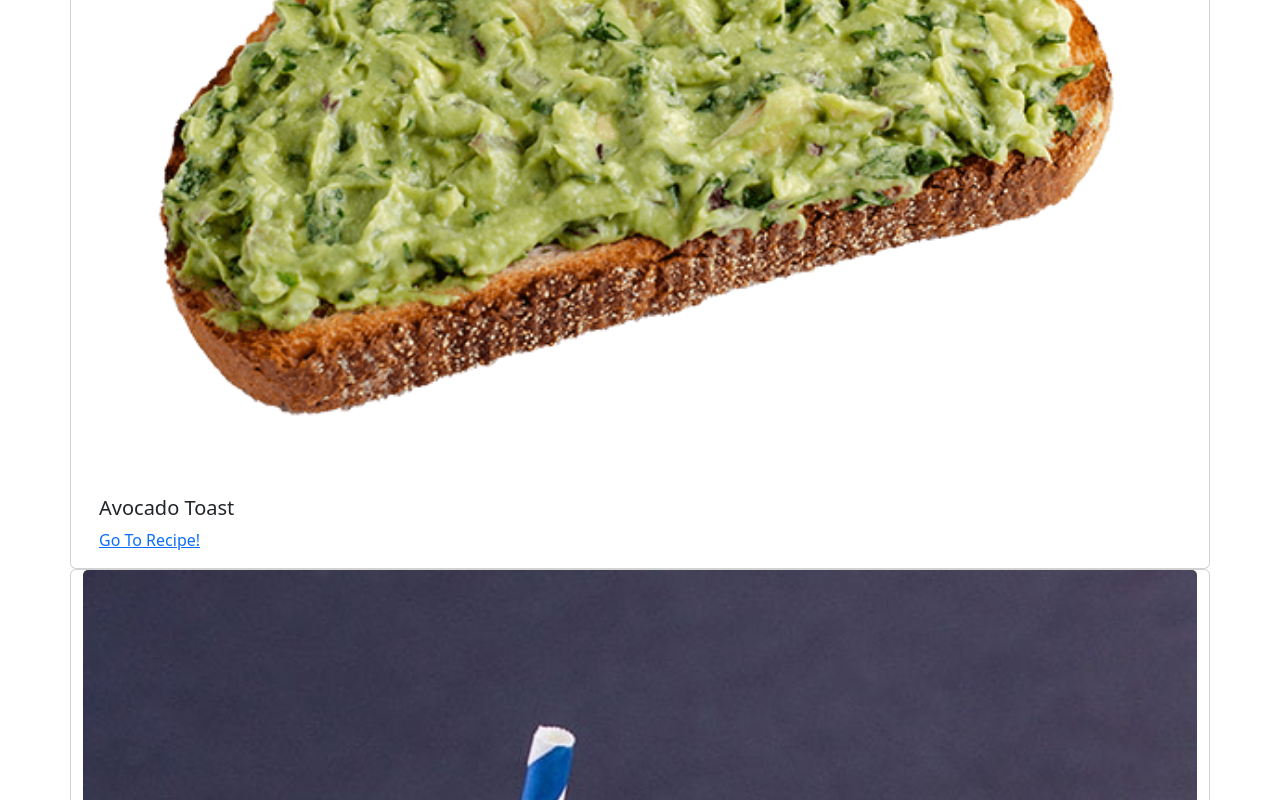
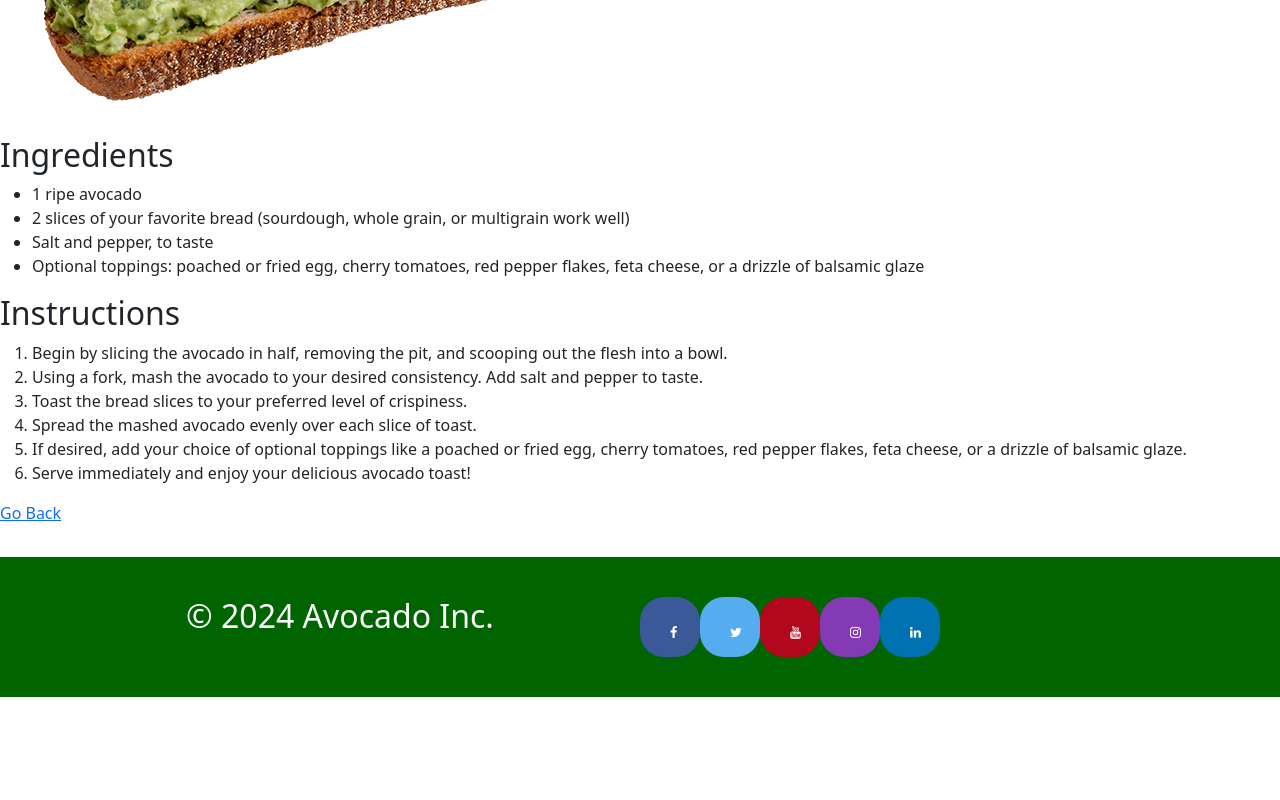
Before and after one commit to notjasonlin/cosi-103a, a React (Create React App) app in the folder avocado/: page /recipe/1 in a window 1280 px wide. Shown: the part 540-1340 px from the top of the page. After the commit the page ends 1237 px from the top, so only its background shows below. Built offline with nearby package versions, Linux system fonts and the light colour scheme.

Commit message:
it works now!

```diff
--- a/avocado/src/App.js
+++ b/avocado/src/App.js
@@ -1,58 +1,44 @@
-import React, { useState } from "react";
+import React from "react";
+import { BrowserRouter as Router, Route, Routes, useParams } from "react-router-dom";
+import "bootstrap/dist/css/bootstrap.min.css";
 import "./App.css";
-import { BrowserRouter as Router, Route, Routes, Link } from "react-router-dom";
-import "bootstrap/dist/css/bootstrap.min.css";
 import RecipeContainer from "./container";
 import RecipeList from "./recipes";
 
+
 function App() {
-	const [showMainContent, setShowMainContent] = useState(true);
   return (
+    <Router>
       <div className="App">
-			<Router>
-				<div>
-					{/* Navigation Links */}
-					<nav>
-						<ul>{/* Add navigation links here if needed */}</ul>
-					</nav>
-					<Routes>
-						<Route path="/selectedRecipe" />
-						<Route path="/recipe/:recipeId" element={<RecipeList />} />{" "}
-						{/* Route for individual recipe pages */}
-					</Routes>
-				</div>
-			</Router>
-			{showMainContent && (
-				<>
         <header className="App-header">
-						<img
-							src="/images/avocado-transparent.png"
-							alt="Logo"
-							className="App-logo"
-						/>
+          <img src="/images/avocado-transparent.png" alt="Logo" className="App-logo" />
           <div className="Header-content">
             <div>Avocado Inc.</div>
             <div className="Subtitle">Delicious Recipes</div>
           </div>
         </header>
 
-					<div className="App-body">
-						<RecipeContainer />
-					</div>
+        <Routes>
+          <Route path="/recipe/:recipeId" element={<RecipeListPage />} />
+          <Route path="/" element={<RecipeContainer />} />
+        </Routes>
 
         <footer className="footer">
           <h2 id="copyright">© 2024 Avocado Inc.</h2>
-						<a href="https://facebook.com" class="fa fa-facebook"></a>
-						<a href="https://twitter.com" class="fa fa-twitter"></a>
-						<a href="https://youtube.com" class="fa fa-youtube"></a>
-						<a href="https://instagram.com" class="fa fa-instagram"></a>
-						<a href="https://linkedin.com" class="fa fa-linkedin"></a>
+          <a href="https://facebook.com" className="fa fa-facebook"></a>
+          <a href="https://twitter.com" className="fa fa-twitter"></a>
+          <a href="https://youtube.com" className="fa fa-youtube"></a>
+          <a href="https://instagram.com" className="fa fa-instagram"></a>
+          <a href="https://linkedin.com" className="fa fa-linkedin"></a>
         </footer>
-				</>
-			)}
-			;
       </div>
+    </Router>
   );
 }
 
+function RecipeListPage() {
+  const { recipeId } = useParams(); // Extract recipeId from URL params
+  return <RecipeList recipeId={recipeId} />;
+}
+
 export default App;
--- a/avocado/src/card.js
+++ b/avocado/src/card.js
@@ -1,14 +1,20 @@
+import React from "react";
 import Card from "react-bootstrap/Card";
 import recipesData from "./data/recipeData";
+import { Link } from "react-router-dom";
 
 function RecipeCard({ recipeId }) {
   const recipeData = recipesData.find((recipe) => recipe.id === recipeId);
+  if (!recipeData) {
+    return null; // Return null if recipe data is not found
+  }
+
   return (
     <Card>
       <Card.Img variant="top" src={recipeData.image} alt={recipeData.name} />
       <Card.Body>
         <Card.Title>{recipeData.name}</Card.Title>
-				<Card.Link href="#">Go To Recipe!</Card.Link>
+        <Link to={`/recipe/${recipeData.id}`}>Go To Recipe!</Link>
       </Card.Body>
     </Card>
   );
--- a/avocado/src/data/recipeData.js
+++ b/avocado/src/data/recipeData.js
@@ -176,6 +176,25 @@ const recipesData = [
         ],
         image: "/images/grilled-avocado.jpg",
       },
+      {
+      id: 1,
+      name: "Avocado Toast",
+      ingredients: [
+        "1 ripe avocado",
+        "2 slices of your favorite bread (sourdough, whole grain, or multigrain work well)",
+        "Salt and pepper, to taste",
+        "Optional toppings: poached or fried egg, cherry tomatoes, red pepper flakes, feta cheese, or a drizzle of balsamic glaze",
+      ],
+      instructions: [
+        "Begin by slicing the avocado in half, removing the pit, and scooping out the flesh into a bowl.",
+        "Using a fork, mash the avocado to your desired consistency. Add salt and pepper to taste.",
+        "Toast the bread slices to your preferred level of crispiness.",
+        "Spread the mashed avocado evenly over each slice of toast.",
+        "If desired, add your choice of optional toppings like a poached or fried egg, cherry tomatoes, red pepper flakes, feta cheese, or a drizzle of balsamic glaze.",
+        "Serve immediately and enjoy your delicious avocado toast!",
+      ],
+      image: "/images/avocado-toast.png",
+    },
   ];
 
   export default recipesData;
--- a/avocado/src/dropdown.js
+++ b/avocado/src/dropdown.js
@@ -42,7 +42,7 @@ const DropDown = () => {
       <Dropdown.Menu>
         {recipesData.map((recipe, index) => (
           <Dropdown.Item key={index} onClick={() => handleSelectRecipe(index)}>
-          <Link to={`/${basename}recipe/${recipe.id}`}>{recipe.name}</Link>
+          <Link to={`/recipe/${recipe.id}`}>{recipe.name}</Link>
         </Dropdown.Item>
         ))}
       </Dropdown.Menu>
--- a/avocado/src/recipes.js
+++ b/avocado/src/recipes.js
@@ -1,10 +1,14 @@
 import React from "react";
+import { Link } from "react-router-dom";
 import recipesData from "./data/recipeData.js";
 import "./dropDown.css";
 
 const RecipeList = ({ recipeId }) => {
+  // Convert recipeId to an integer
+  const id = parseInt(recipeId);
+
   // Find the recipe with the specified id
-	const selectedRecipe = recipesData.find((recipe) => recipe.id === recipeId);
+  const selectedRecipe = recipesData.find((recipe) => recipe.id === id);
 
   // Check if a recipe with the specified id exists
   if (!selectedRecipe) {
@@ -32,6 +36,8 @@ const RecipeList = ({ recipeId }) => {
             ))}
           </ol>
         </div>
+        {/* Back button */}
+        <Link to="/">Go Back</Link>
       </div>
     </div>
   );
--- a/package.json
+++ b/package.json
@@ -4,7 +4,8 @@
 	"description": "John Vnek <br> johnvnek@brandeis.edu <br> Name: Artem Lavrov <br> email: artemlavrov@brandeis.edu <br> Jason Lin <br> Jasonlin@brandeis.edu <br> Elan Romo <br> elanromo@brandeis.edu <br>",
 	"main": "index.js",
 	"dependencies": {
-		"react": "^18.2.0"
+		"react": "^18.2.0",
+		"react-router-dom": "^6.22.0"
 	},
 	"scripts": {
 		"test": "jest"
```
Also changed, not shown: 1 other file (tests, documents, lock files or other folders). Lines whose indentation alone changed are shown as unchanged.
